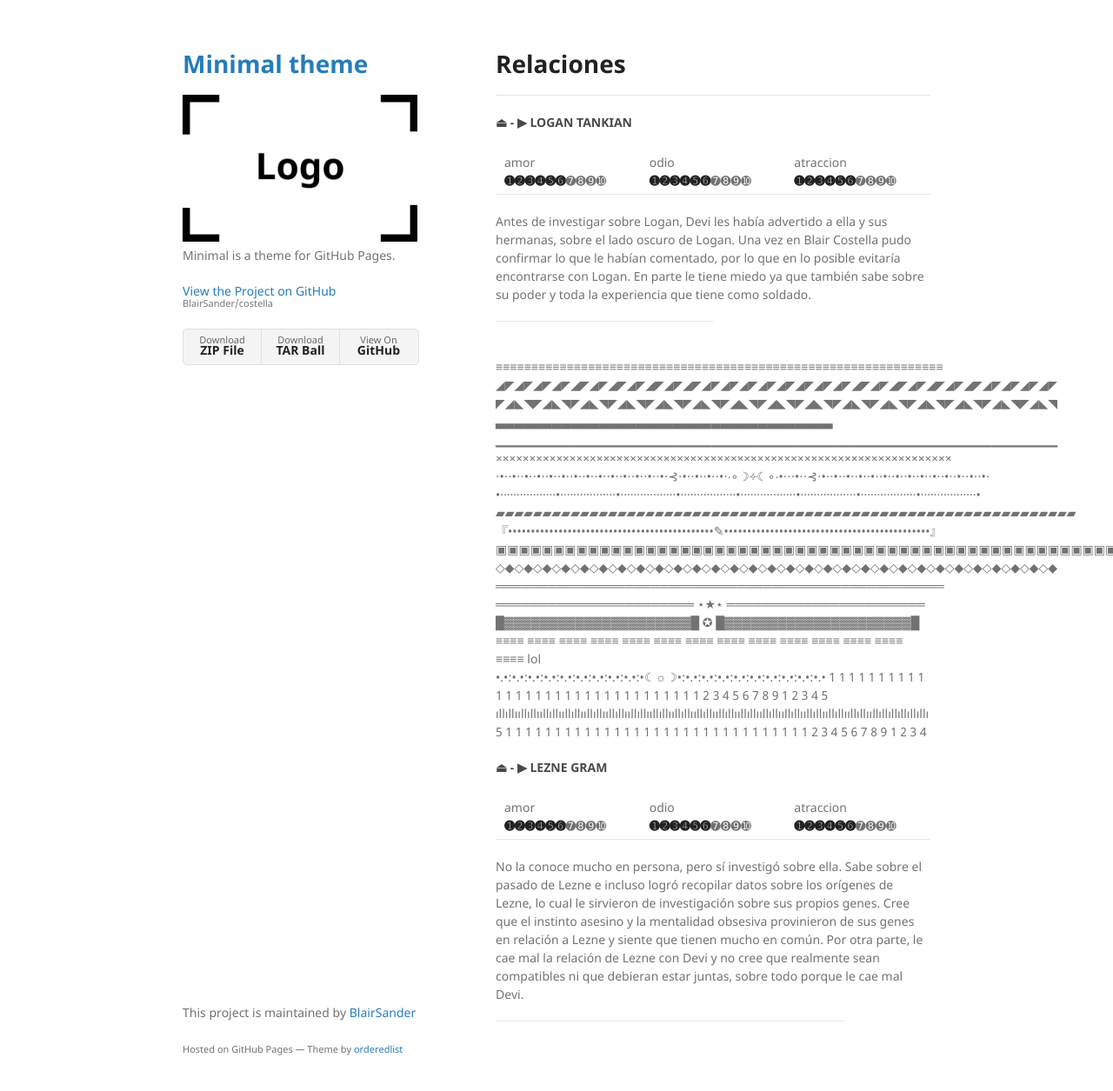
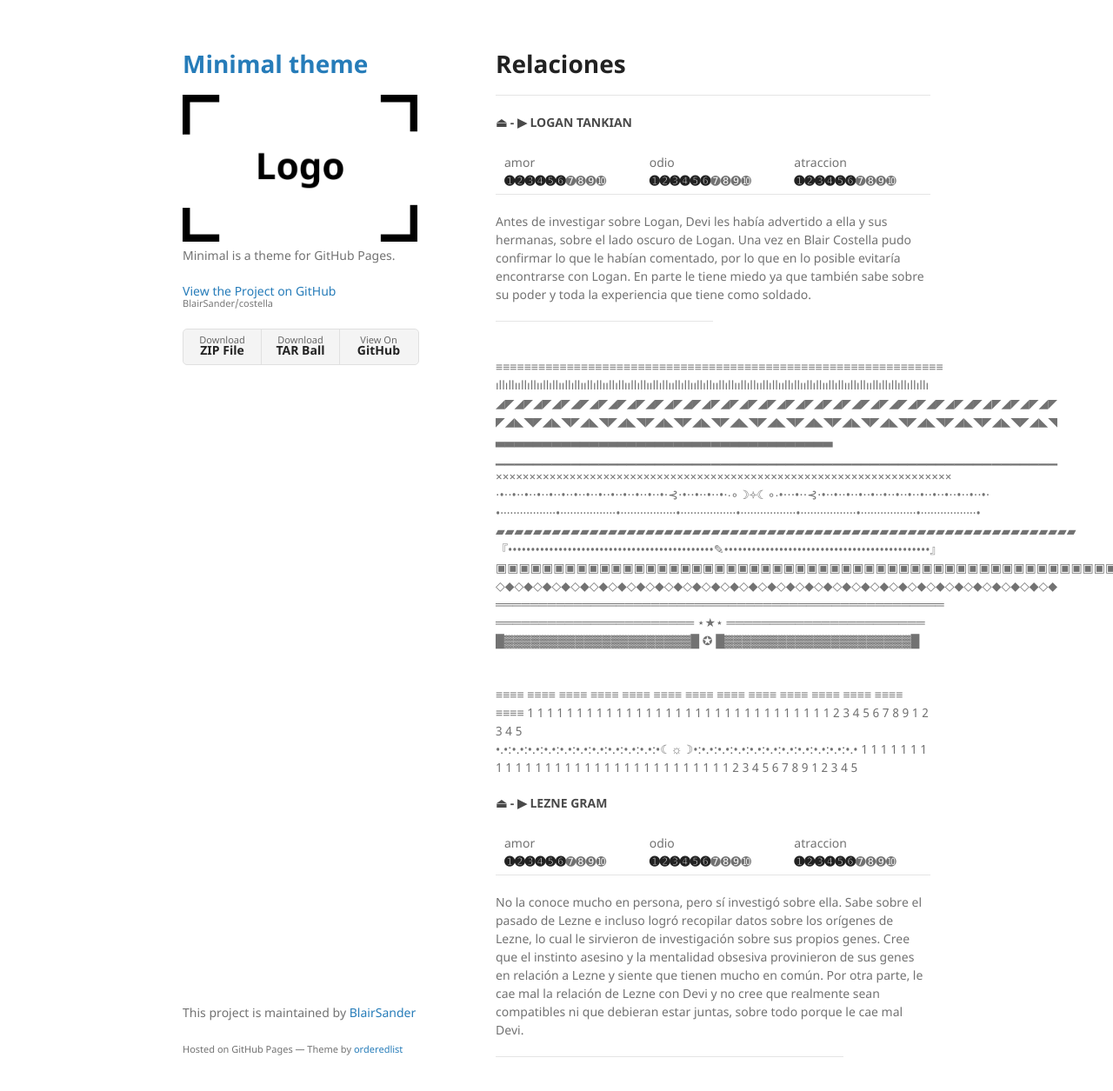
Before and after one commit to BlairSander/costella, a Jekyll site: the page built from relaciones.md, in a window 1280 px wide and 1286 px high. Shown: the top 1255 px of the window at 87% size. Built offline with Jekyll 4.4.1, drawn with Linux system fonts in a browser that asks for light colours; our own code applies the rules of GitHub Pages for plain Markdown files.

Commit message:
Update relaciones.md

```diff
--- a/relaciones.md
+++ b/relaciones.md
@@ -28,12 +29,11 @@ Antes de investigar sobre Logan, Devi les había advertido a ella y sus hermanas
 <br>════════════════════════════════════════════════════
 <br>═══════════════════════ ⋆★⋆ ═══════════════════════
 <br>█▓▓▓▓▓▓▓▓▓▓▓▓▓▓▓▓▓▓▓▓▓█ ✪ █▓▓▓▓▓▓▓▓▓▓▓▓▓▓▓▓▓▓▓▓▓█
+
 <br>≡≡≡≡ ≡≡≡≡ ≡≡≡≡ ≡≡≡≡ ≡≡≡≡ ≡≡≡≡ ≡≡≡≡ ≡≡≡≡ ≡≡≡≡ ≡≡≡≡ ≡≡≡≡ ≡≡≡≡ ≡≡≡≡ ≡≡≡≡
-lol
-<br>•.•:•.•:•.•:•.•:•.•:•.•:•.•:•.•:•.•:•☾☼☽•:•.•:•.•:•.•:•.•:•.•:•.•:•.•:•.•:•.•
 1 1 1 1 1 1 1 1 1 1 1 1 1 1 1 1 1 1 1 1 1 1 1 1 1 1 1 1 1 1 1 2 3 4 5 6 7 8 9 1 2 3 4 5
-<br>ıllıllııllıllııllıllııllıllııllıllııllıllııllıllııllıllııllıllııllıllııllıllııllıllııllıllııllıllııllıllııllıllııllıllııllıllıllıllıllıllı
-5 1 1 1 1 1 1 1 1 1 1 1 1 1 1 1 1 1 1 1 1 1 1 1 1 1 1 1 1 1 1 1 2 3 4 5 6 7 8 9 1 2 3 4
+<br>•.•:•.•:•.•:•.•:•.•:•.•:•.•:•.•:•.•:•.•:•☾☼☽•:•.•:•.•:•.•:•.•:•.•:•.•:•.•:•.•:•.•:•.•
+1 1 1 1 1 1 1 1 1 1 1 1 1 1 1 1 1 1 1 1 1 1 1 1 1 1 1 1 1 1 1 2 3 4 5 6 7 8 9 1 2 3 4 5
 
 #### ⏏ - ▶ LEZNE GRAM
 
```
Also changed, not shown: other parts of relaciones.md (+1 -0 lines).
